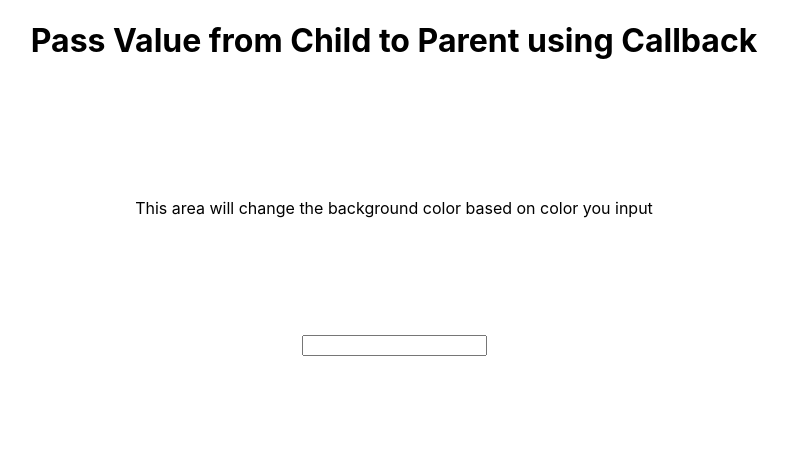
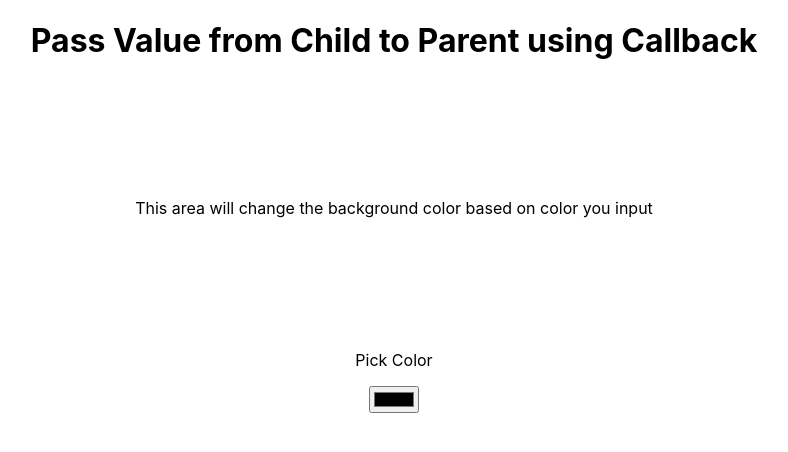
Before and after one commit to verge2015/reactjs-child-to-parent, a React (Create React App) app: page / in a window 1280 px wide. Shown: the top 452 px of the page, without its empty margins (246-1034 px from the left). Built offline with nearby package versions, Linux system fonts and the light colour scheme; the HTML template or start-up script is replaced by a standard one.

Commit message:
Changed input type to color

```diff
--- a/src/components/Child.js
+++ b/src/components/Child.js
@@ -15,13 +15,16 @@ const Child = ({getColor}) => {
     }
 
     return (
+        <>
+            <p>Pick Color</p>
             <input
-            type="text"
+                type="color"
                 id="input"
                 aria-label="input"
                 onChange={handleChange}
                 value={activeColor}
                 />
+        </>
     )
 };
 
```
Lines whose indentation alone changed are shown as unchanged.
